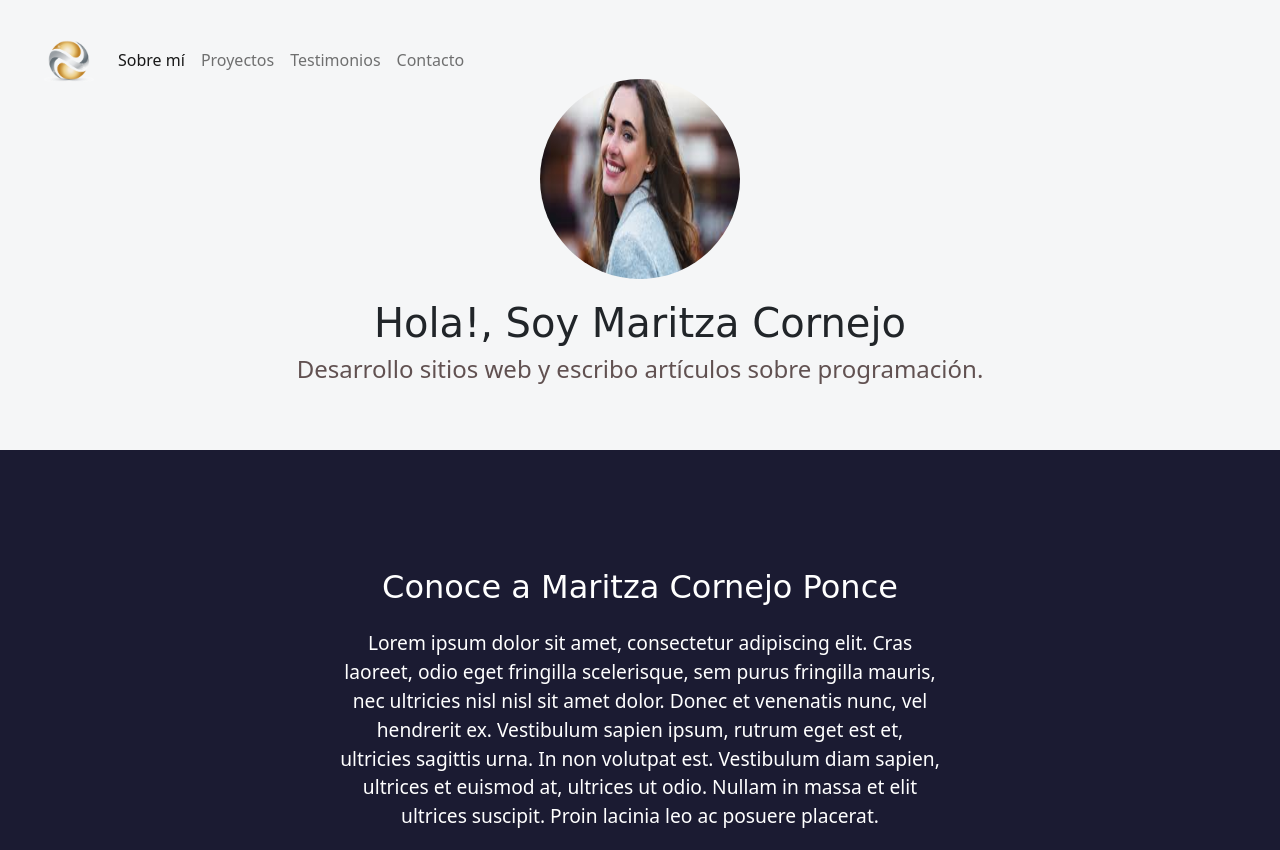
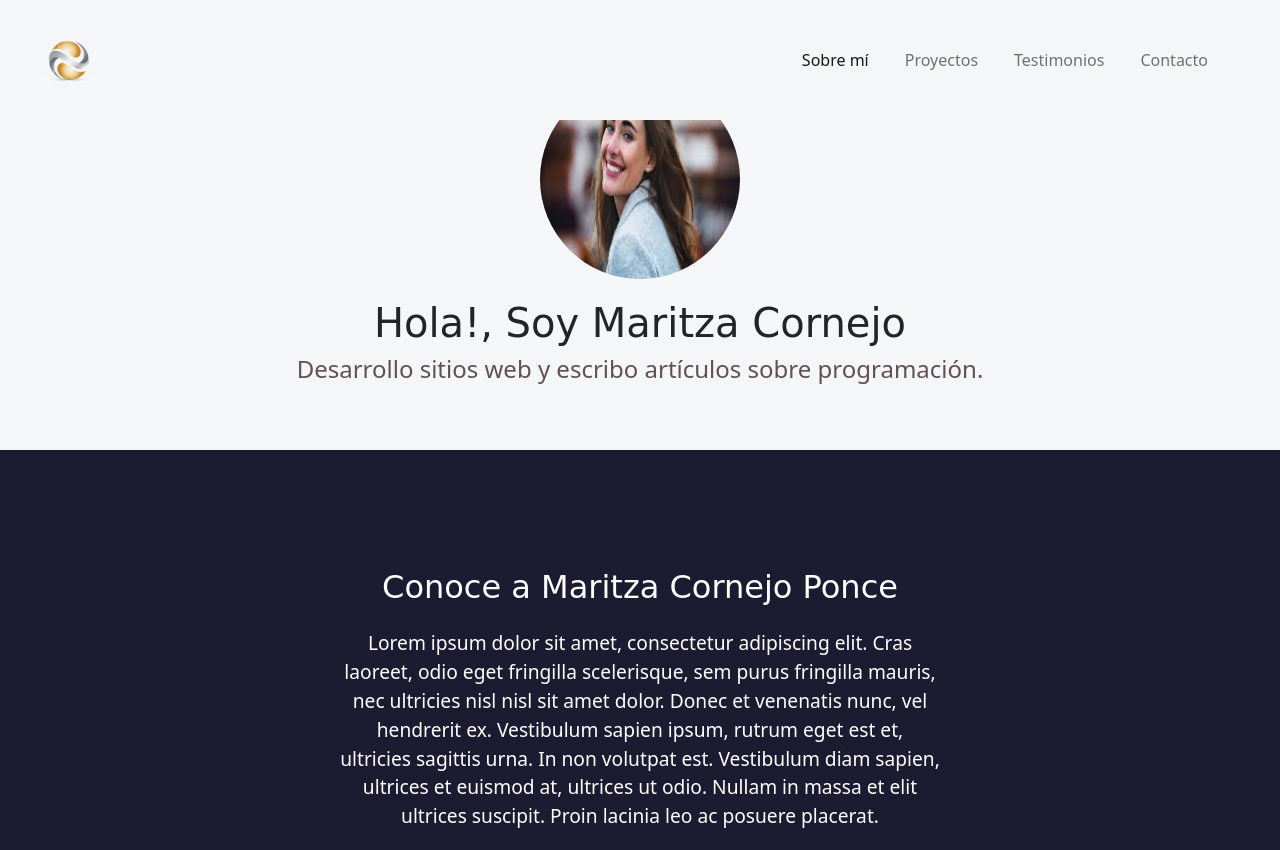
Before and after one commit to Mari1975/Mari1975.portafoliofinal.io, a plain HTML site: page index.html in a window 1280 px wide. Shown: the top 850 px of the page. Drawn offline with nearby package versions, Linux system fonts and the light colour scheme; files whose address does not match are found by name; a web font is replaced by a local one.

Commit message:
Update style.css

```diff
--- a/style.css
+++ b/style.css
@@ -4,6 +4,20 @@
     padding: 2rem;
     background-color: #f5f6f7;
     position: fixed;
+    width: 100%; /* Opcional: ancho completo */
+    top: 0; /* Ubica el navbar en la parte superior */
+    z-index: 1000; /* Asegura que el navbar esté por encima de otros elementos */
+  }
+
+  .navbar ul {
+    list-style: none;
+    margin: 0;
+    padding: 0;
+  }
+
+  .navbar li {
+    display: inline-block;
+    margin-right: 20px;
   }
 
   .navbar-collapse {
```
